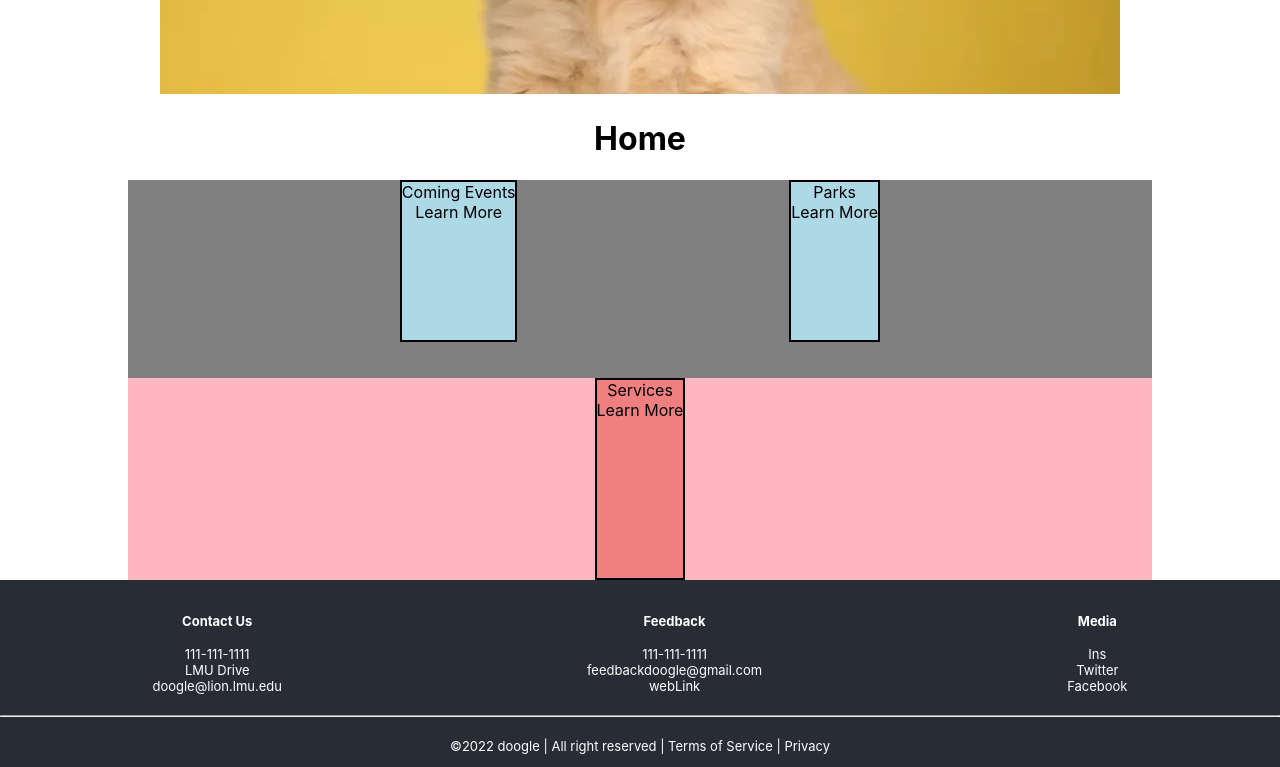
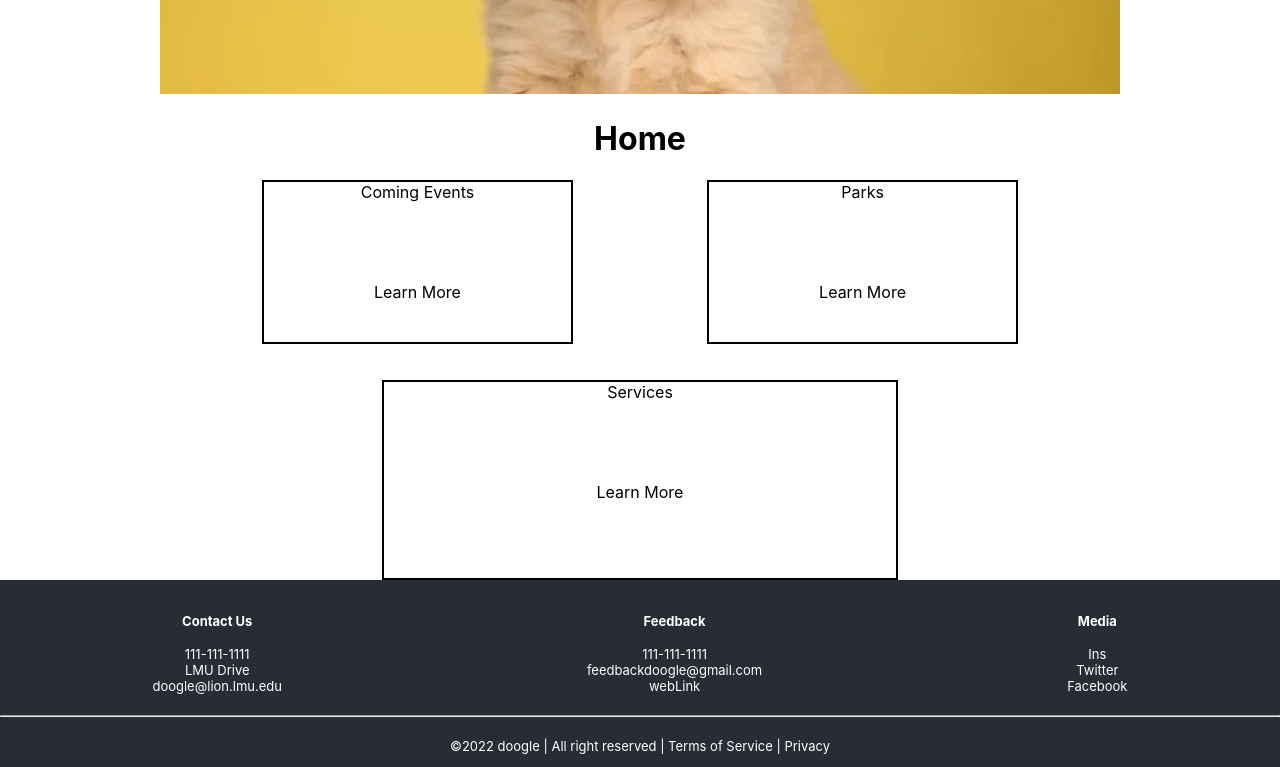
Before and after one commit to QingwenZeng123/doogle, a React (Create React App) app: page / in a window 1280 px wide. Shown: the part 594-1361 px from the top of the page. Built offline with nearby package versions, Linux system fonts and the light colour scheme.

Commit message:
more formatting of home page

```diff
--- a/src/App.css
+++ b/src/App.css
@@ -143,40 +143,42 @@ ul {
   padding-inline-start: 0;
 }
 
-.EventBox{
+.EventBox {
   /* style */
   border: solid;
   border-width: 2px;
   display: flex;
   flex-direction: column;
-  background-color: lightblue;
-  height: 80%
+  /*background-color: lightblue;*/
+  height: 80%;
+  width: 30%;
 }
 
-.Box{
-  display:flex;
-  flex-direction:row;
-  background-color: gray;
+.Box {
+  display: flex;
+  flex-direction: row;
+  /*background-color: gray;*/
   justify-content: space-evenly;
   width: 100%;
   height: 50%;
 }
 
-.ServicesBox{
-  border:solid;
+.ServicesBox {
+  border: solid;
   border-width: 2px;
   display: flex;
   flex-direction: column;
-  background-color: lightcoral;
-  height:50%;
+  /*background-color: lightcoral;*/
+  height: 20%;
+  width: 50%;
   flex-grow: 1;
 }
 
-.home{
+.home {
   display: flex;
   flex-direction: column;
   align-items: center;
-  background-color: lightpink;
+  /*background-color: lightpink;*/
   width: 80%;
   align-self: center;
   height: 400px;
```
Also changed, not shown: src/pages/Home.js (+16 -3 lines).
